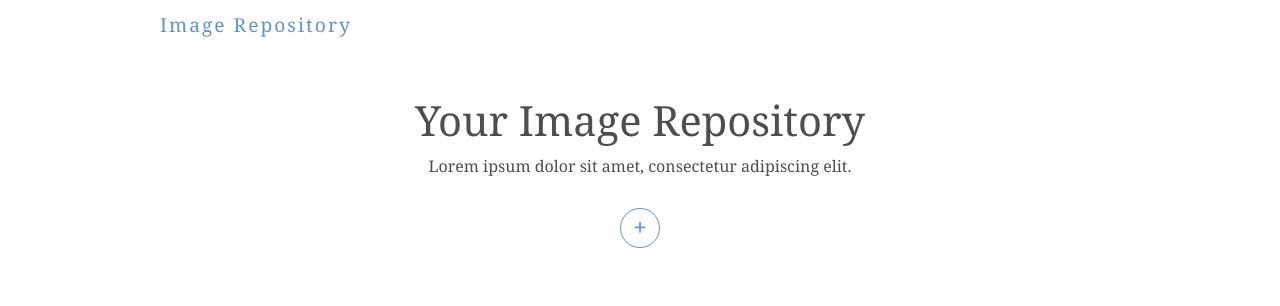
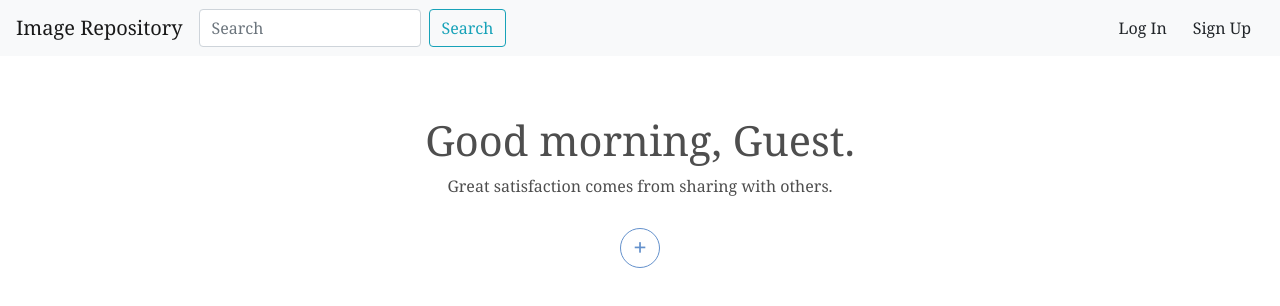
Before and after one commit to huaqiwen/image-repository, a React (Create React App) app: page /home in a window 1280 px wide. Shown: the top 306 px of the page. Built offline with nearby package versions, Linux system fonts and the light colour scheme; no server answers; the database is empty; the HTML template or start-up script is replaced by a standard one.

Commit message:
implement log in/out and nav bar

```diff
--- a/src/App.js
+++ b/src/App.js
@@ -4,12 +4,13 @@ import { Container } from 'react-bootstrap';
 
 import AuthProvider from './contexts/AuthContext';
 
-import ImageGrid from './comps/ImageGrid';
-import Modal from './comps/Modal';
-import Title from './comps/Title';
-import UploadForm from './comps/UploadForm';
-import Signup from './comps/Signup';
-import Login from './comps/Login';
+import ImageGrid from './comps/home/ImageGrid';
+import Modal from './comps/home/Modal';
+import Title from './comps/home/Title';
+import UploadForm from './comps/home/UploadForm';
+import Signup from './comps/authorization/Signup';
+import Login from './comps/authorization/Login';
+import Navigation from './comps/home/Navigation';
 
 function App() {
   const [selectedImg, setSelectedImg] = useState(null);
@@ -26,9 +27,12 @@ function App() {
 
             <Route path="/home" render={() =>
               <>
+                <Navigation />
                 <Title />
                 <UploadForm />
-                <ImageGrid setSelectedImg={setSelectedImg} />
+                <div className="main-grid">
+                  <ImageGrid setSelectedImg={setSelectedImg} className="main-grid" />
+                </div>
                 { selectedImg && <Modal selectedImg={selectedImg} setSelectedImg={setSelectedImg} /> }
               </>
             } />
--- a/src/comps/Title.js
+++ /dev/null
@@ -1,13 +0,0 @@
-import React from 'react';
-
-const Title = () => {
-  return (
-    <div className="title">
-      <h1>Image Repository</h1>
-      <h2>Your Image Repository</h2>
-      <p>Lorem ipsum dolor sit amet, consectetur adipiscing elit.</p>
-    </div>
-  )
-}
-
-export default Title;
--- a/src/comps/Login.js
+++ b/src/comps/authorization/Login.js
@@ -1,7 +1,7 @@
 import React, { useRef, useState } from 'react'
 import { Form, Button, Card, Alert } from 'react-bootstrap';
 import { Link, useHistory } from 'react-router-dom';
-import { useAuth } from '../contexts/AuthContext'
+import { useAuth } from '../../contexts/AuthContext';
 
 export default function Login() {
     const emailRef = useRef();
@@ -24,9 +24,6 @@ export default function Login() {
             setLoading(true);
             await login(emailRef.current.value, passwordRef.current.value);
             setSuccess(true);
-
-            console.log(currentUser.displayName);
-            console.log(currentUser.email);
 
             await new Promise(r => setTimeout(r, 1000));
 
--- a/src/comps/Signup.js
+++ b/src/comps/authorization/Signup.js
@@ -1,7 +1,7 @@
 import React, { useRef, useState } from 'react'
 import { Form, Button, Card, Alert } from 'react-bootstrap';
 import { Link, useHistory } from 'react-router-dom';
-import { useAuth } from '../contexts/AuthContext'
+import { useAuth } from '../../contexts/AuthContext';
 
 export default function Signup() {
     const nameRef = useRef();
@@ -33,14 +33,11 @@ export default function Signup() {
 
             // add basic profile
             if (currentUser) {
-                currentUser.updateProfile({
+                await currentUser.updateProfile({
                     displayName: nameRef.current.value
-                }).then(() => {
-                    // signup success, go home
-                    history.push("/home");
-                }).catch(err => {
-                    console.log(err);
                 });
+                // signup success, go home
+                history.push("/home");
             }
         } catch (err) {
             console.log(err);
--- a/src/comps/ImageGrid.js
+++ b/src/comps/home/ImageGrid.js
@@ -1,5 +1,5 @@
 import React from 'react';
-import useFirestore from '../fb-hooks/useFirestore'
+import useFirestore from '../../fb-hooks/useFirestore'
 import { motion } from 'framer-motion';
 
 const ImageGrid = ({ setSelectedImg }) => {
--- /dev/null
+++ b/src/comps/home/Navigation.js
@@ -0,0 +1,39 @@
+import React from 'react'
+import { Navbar, Nav, Form, FormControl, Button } from 'react-bootstrap'
+import { Link, useHistory } from 'react-router-dom'
+import { useAuth } from '../../contexts/AuthContext'
+
+export default function Navigation() {
+    const { currentUser, logout } = useAuth();
+    const history = useHistory();
+
+    async function handleLogout() {
+        try {
+            await logout();
+            history.push("/home");
+        } catch (err) {
+            console.log(err);
+        }
+    }
+
+    return (
+        <div className="w-100 navigation">
+            <Navbar bg="light" expand="lg">
+            <Navbar.Brand as={Link} to="/home">Image Repository</Navbar.Brand>
+            <Navbar.Toggle aria-controls="basic-navbar-nav" />
+            <Navbar.Collapse id="basic-navbar-nav">
+                <Nav className="mr-auto">
+                    <Form inline>
+                        <FormControl type="text" placeholder="Search" className="mr-sm-2" />
+                        <Button variant="outline-info">Search</Button>
+                    </Form>
+                </Nav>
+
+                {currentUser && <Button variant="outline-danger" onClick={handleLogout}>Log Out</Button>}
+                {!currentUser && <Button variant="light" as={Link} to="/login">Log In</Button>}
+                {!currentUser && <Button variant="light" as={Link} to="/signup">Sign Up</Button>}
+            </Navbar.Collapse>
+            </Navbar>
+        </div>
+    )
+}
--- a/src/comps/ProgressBar.js
+++ b/src/comps/home/ProgressBar.js
@@ -1,6 +1,6 @@
 import React, { useEffect } from 'react';
 import { motion } from 'framer-motion';
-import useStorage from '../fb-hooks/useStorage';
+import useStorage from '../../fb-hooks/useStorage';
 
 const ProgressBar = ({ files, setFiles }) => {
     const { url, progress } = useStorage(files);
--- /dev/null
+++ b/src/comps/home/Title.js
@@ -0,0 +1,31 @@
+import React from 'react';
+import { useAuth } from '../../contexts/AuthContext';
+
+const Title = () => {
+  const { currentUser } = useAuth();
+
+  function generateGreeting() {
+      const today = new Date();
+      const curHr = today.getHours();
+
+      let baseStr = "";
+      if (curHr < 12) {
+          baseStr = "Good morning, ";
+      } else if (curHr < 18) {
+          baseStr = "Good afternoon, ";
+      } else {
+          baseStr = "Good evening, ";
+      }
+
+      return baseStr + (currentUser ? currentUser.displayName : "Guest");
+  }
+
+  return (
+    <div className="title">
+      <h2>{generateGreeting()}.</h2>
+      <p>Great satisfaction comes from sharing with others.</p>
+    </div>
+  )
+}
+
+export default Title;
--- a/src/contexts/AuthContext.js
+++ b/src/contexts/AuthContext.js
@@ -18,6 +18,10 @@ export default function AuthProvider({ children }) {
         return fbAuth.signInWithEmailAndPassword(email, pwd);
     }
 
+    function logout() {
+        return fbAuth.signOut();
+    }
+
     useEffect(() => {
         const unsubscribe = fbAuth.onAuthStateChanged(usr => {
             setCurrentUser(usr);
@@ -29,6 +33,7 @@ export default function AuthProvider({ children }) {
     const value = {
         currentUser,
         login,
+        logout,
         signup
     }
 
--- a/src/index.css
+++ b/src/index.css
@@ -12,9 +12,11 @@ body{
   color: var(--secondary);
 }
 .App{
+  margin: 0 auto;
+}
+.main-grid{
+  margin: 0 auto;
   max-width: 960px;
-  margin: 0 auto;
-  padding-top: 1%;
 }
 .title h1{
   color: var(--primary);
```
Also changed, not shown: src/comps/home/Modal.js (renamed from src/comps/Modal.js), src/comps/home/UploadForm.js (renamed from src/comps/UploadForm.js).
